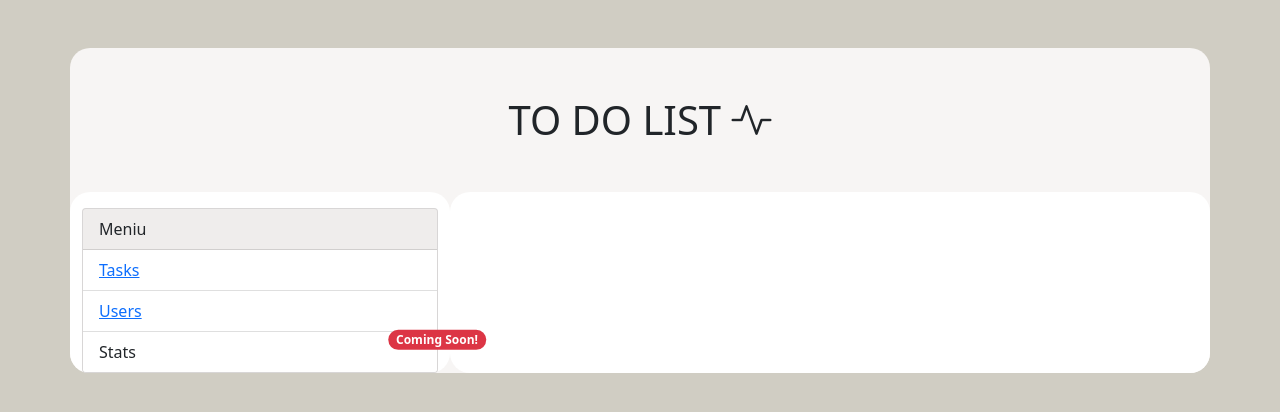
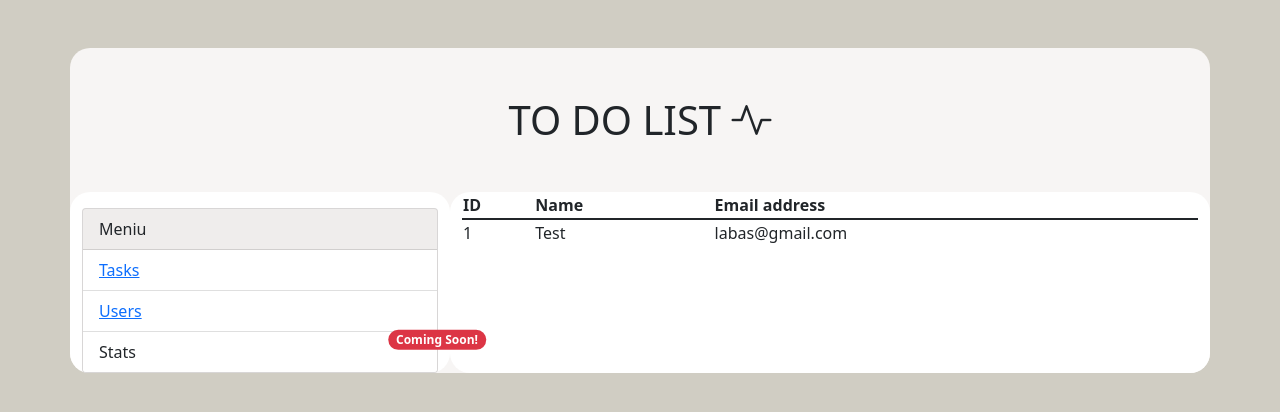
Before and after one commit to augustekau/angular-json-server, an Angular app: page /users in a window 1280 px wide. Before the commit this address led to /. Shown: the top 412 px of the page. Built offline with nearby package versions, Linux system fonts and the light colour scheme; data requests are answered from the project's data file.

Commit message:
users list

```diff
--- a/src/app/app-routing.module.ts
+++ b/src/app/app-routing.module.ts
@@ -3,11 +3,12 @@ import { RouterModule, Routes } from '@angular/router';
 import { AddTaskComponent } from './components/add-task/add-task.component';
 import { TaskCardComponent } from './components/task-card/task-card.component';
 import { TodoListComponent } from './components/todo-list/todo-list.component';
+import { UsersListComponent } from './components/users-list/users-list.component';
 
 const routes: Routes = [
   { path: '', component: TodoListComponent },
-  { path: 'add-task', component: AddTaskComponent },
   { path: 'task/:id', component: TaskCardComponent },
+  { path: 'users', component: UsersListComponent },
 ];
 
 @NgModule({
--- a/src/app/app.module.ts
+++ b/src/app/app.module.ts
@@ -9,6 +9,7 @@ import { TodoListComponent } from './components/todo-list/todo-list.component';
 import { TaskCardComponent } from './components/task-card/task-card.component';
 import { AddTaskComponent } from './components/add-task/add-task.component';
 import { MenuComponent } from './components/menu/menu.component';
+import { UsersListComponent } from './components/users-list/users-list.component';
 
 @NgModule({
   declarations: [
@@ -17,6 +18,7 @@ import { MenuComponent } from './components/menu/menu.component';
     TaskCardComponent,
     AddTaskComponent,
     MenuComponent,
+    UsersListComponent,
   ],
   imports: [BrowserModule, AppRoutingModule, HttpClientModule, FormsModule],
   providers: [],
--- /dev/null
+++ b/src/app/components/users-list/users-list.component.html
@@ -0,0 +1,16 @@
+<div class="row">
+  <div class="col-12">
+    <table class="table">
+      <thead>
+        <th>ID</th>
+        <th>Name</th>
+        <th>Email address</th>
+      </thead>
+      <tr *ngFor="let user of users">
+        <td>{{ user.id }}</td>
+        <td>{{ user.name }}</td>
+        <td>{{ user.email }}</td>
+      </tr>
+    </table>
+  </div>
+</div>
--- /dev/null
+++ b/src/app/components/users-list/users-list.component.ts
@@ -0,0 +1,25 @@
+import { Component, OnInit } from '@angular/core';
+import { User } from 'src/app/interfaces/user';
+import { UserService } from 'src/app/services/user.service';
+
+@Component({
+  selector: 'app-users-list',
+  templateUrl: './users-list.component.html',
+  styleUrls: ['./users-list.component.scss'],
+})
+export class UsersListComponent implements OnInit {
+  public users: User[] = [];
+
+  constructor(private _userService: UserService) {
+    this.getUsers();
+  }
+  // Gauname duomenis is task Service
+  getUsers() {
+    this._userService.getUsers().subscribe((data: User[]) => {
+      this.users = data;
+      console.log(this.users);
+    });
+  }
+
+  ngOnInit(): void {}
+}
--- /dev/null
+++ b/src/app/interfaces/user.ts
@@ -0,0 +1,5 @@
+export interface User {
+  id?: number;
+  name: string;
+  email: string;
+}
--- /dev/null
+++ b/src/app/services/user.service.ts
@@ -0,0 +1,18 @@
+import { HttpClient } from '@angular/common/http';
+import { Injectable } from '@angular/core';
+import { Observable } from 'rxjs';
+import { User } from '../interfaces/user';
+
+@Injectable({
+  providedIn: 'root',
+})
+export class UserService {
+  private apiUrl: string = 'http://localhost:3000/users';
+
+  constructor(private http: HttpClient) {}
+
+  getUsers(): Observable<User[]> {
+    let uri = this.apiUrl;
+    return this.http.get<User[]>(uri);
+  }
+}
--- a/src/database/db.json
+++ b/src/database/db.json
@@ -24,5 +24,19 @@
       "completed": false,
       "id": 4
     }
+  ],
+  "users": [
+    {
+      "id": 1,
+      "name": "Test",
+      "email": "labas@gmail.com"
+    }
+  ],
+  "projects": [
+    {
+      "id": 1,
+      "name": "Project 1",
+      "logo": "#"
+    }
   ]
 }
```
Also changed, not shown: src/app/components/users-list/users-list.component.scss (added), 2 other files (tests, documents, lock files or other folders).
